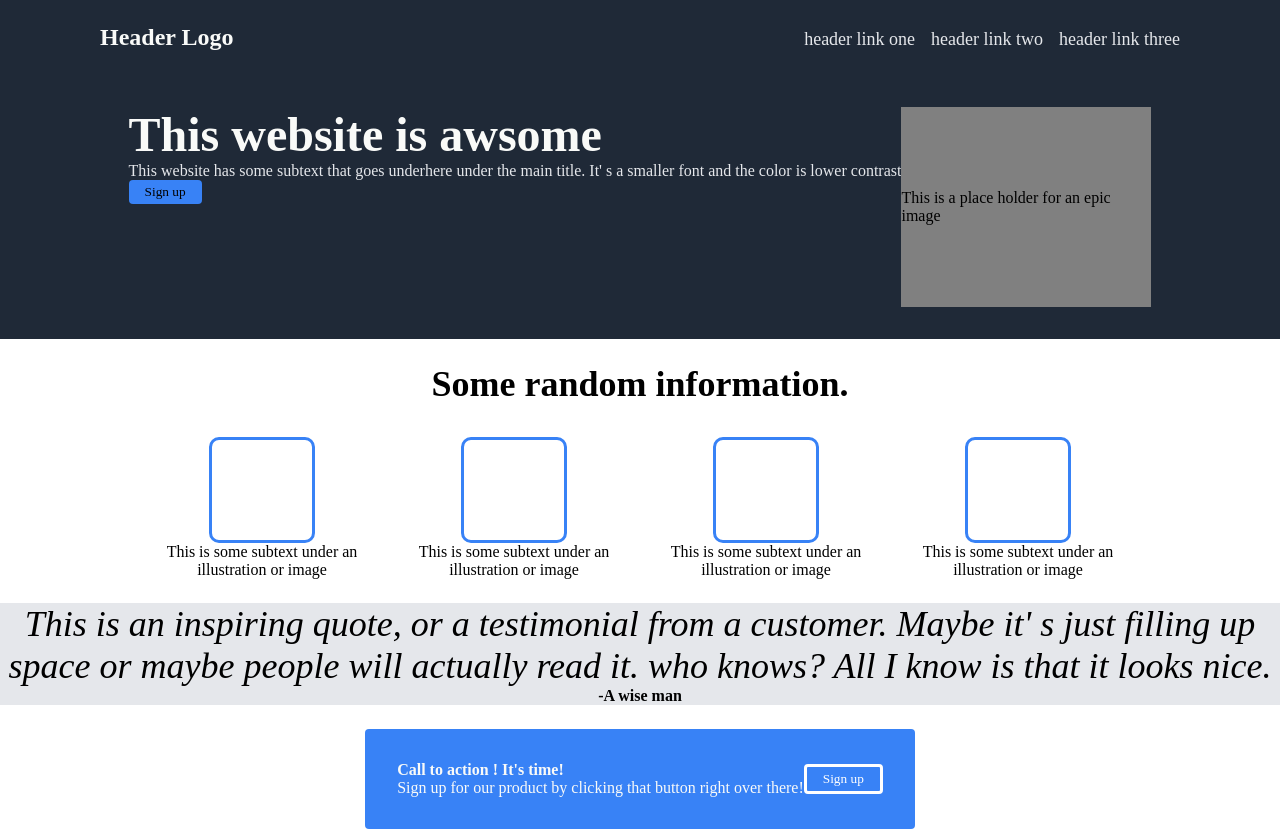
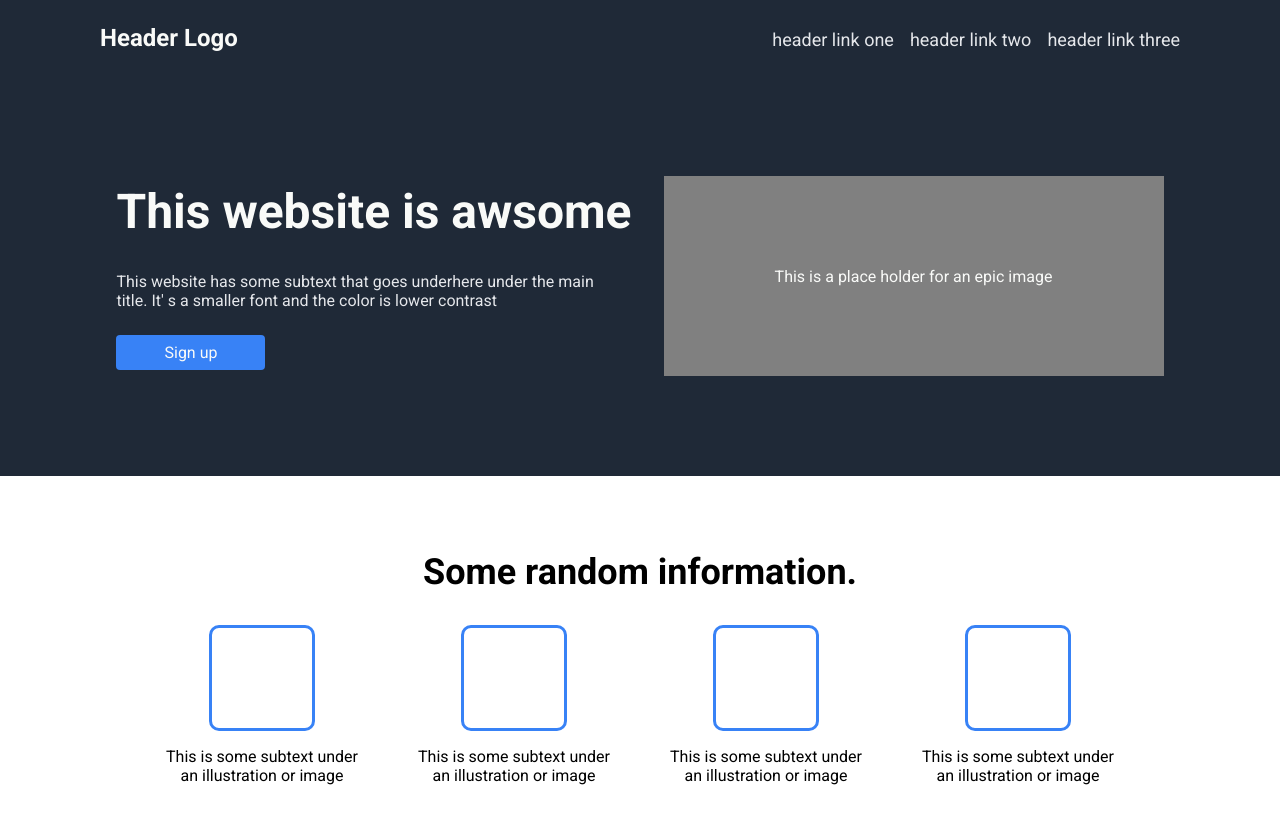
Before and after one commit to Nooorrrr/Odin-Landing-page, a plain HTML site: page index.html in a window 1280 px wide. Shown: the top 832 px of the page. Drawn offline with Linux system fonts and the light colour scheme.

Commit message:
Landing page complete babyyyy

```diff
--- a/style.css
+++ b/style.css
@@ -1,9 +1,9 @@
-@import url('https://fonts.googleapis.com/css2?family=Roboto:wght@400;700&display=swap');
+@import url('https://fonts.googleapis.com/css2?family=Roboto:ital,wght@0,400;0,700;1,300&display=swap');
 
 
 *{
-   font-family: Roboto sans-serif;
 
+    font-family: 'Roboto', sans-serif;
 }
 
 body{
@@ -40,7 +40,7 @@ body{
 }
 .the{
 
-    font-weight: 900;
+    font-weight: 700;
     font-size: 24px;
 }
 ul{
@@ -54,7 +54,7 @@ a{
     font-size: 18px;
     text-decoration: none;
     color: #E5E7Eb;
-    font-weight: 300;
+    font-weight: 400;
 }
 
 .hero{
@@ -62,59 +62,71 @@ a{
     display: flex;
     justify-content: center;
     align-items: center;
-    padding: 32px;
+    height:400px;
 }
 
 .subhero{
     display: flex;
+    justify-content: center;
+    align-items: center;
+    gap: 32px;
+
+
 }
 
 .main{
     color: #F9FAF8;
     font-weight: 700;
     font-size: 48px;
+    margin-bottom: 32px;
 }
 
 .small{
     color:#E5E7Eb;
+    max-width: 500px;
+
 }
 
 .btn1{
+
     background-color: #3882F6;
+    color: #F9FAF8;
     border: none;
     border-radius: 0.25rem;
     cursor: pointer;
-    padding: 4px 16px;
+    padding: 8px 48px;
+    margin-top: 25px;
+    font-size: 16px;
 }
 
 .img{
     height: 200px;
-    width: 250px;
-    flex: 1;
+    width: 500px;
     display: flex;
     justify-content: center;
     align-items: center;
     background-color: grey;
+    color: #F9FAF8;
 }
 
 .leftside{
     display: flex;
-    flex: 1;
+    flex-shrink: 1;
     flex-direction: column;
-    justify-content: flex-start;
-    width: 300px;
-
 }
 
 .testa{
     text-align: center;
     background-color: #E5E7Eb;
     font-size: 36px;
+    padding: 75px 100px;
 }
 
 .author{
-    font-size: 16px;
-    font-weight: bold;
+    font-size: 18px;
+    font-weight: 700;
+    margin-top: 20px;
+    margin-left: 325px;
 }
 
 .contact{
@@ -126,7 +138,6 @@ a{
 .sign{
     border-radius: 0.25rem;
     color: white;
-
     border:solid white;
     background-color: #3882F6;
     cursor: pointer;
@@ -143,7 +154,7 @@ a{
 }
 
 .title{
-    font-weight: bold;
+    font-weight: 700;
     font-size: 36px;
     margin-bottom: 32px;
 
@@ -154,6 +165,7 @@ a{
     width: 100px;
     border:solid #3882F6;
     border-radius: 0.625rem;
+    margin-bottom: 16px;
 }
 .flo{
     display: flex;
@@ -163,10 +175,11 @@ a{
 
 .info{
     text-align: center;
-    padding: 24px ;
+    padding: 24px 100px ;
     display: flex;
     justify-content: center;
     flex-direction: column;
+    padding: 75px 100px;
   }
   .flo1,.flo2,.flo3,.flo4{
     max-width: 200px;
@@ -179,12 +192,13 @@ a{
     color: #F9FAF8;
     display: flex;
     flex-direction: column;
+    margin-right: 50px;
 }
 
 .bigi{
     padding: 0;
     margin: 0;
-    font-weight: 600;
+    font-weight: 700;
 }
 
 .mini{
```
